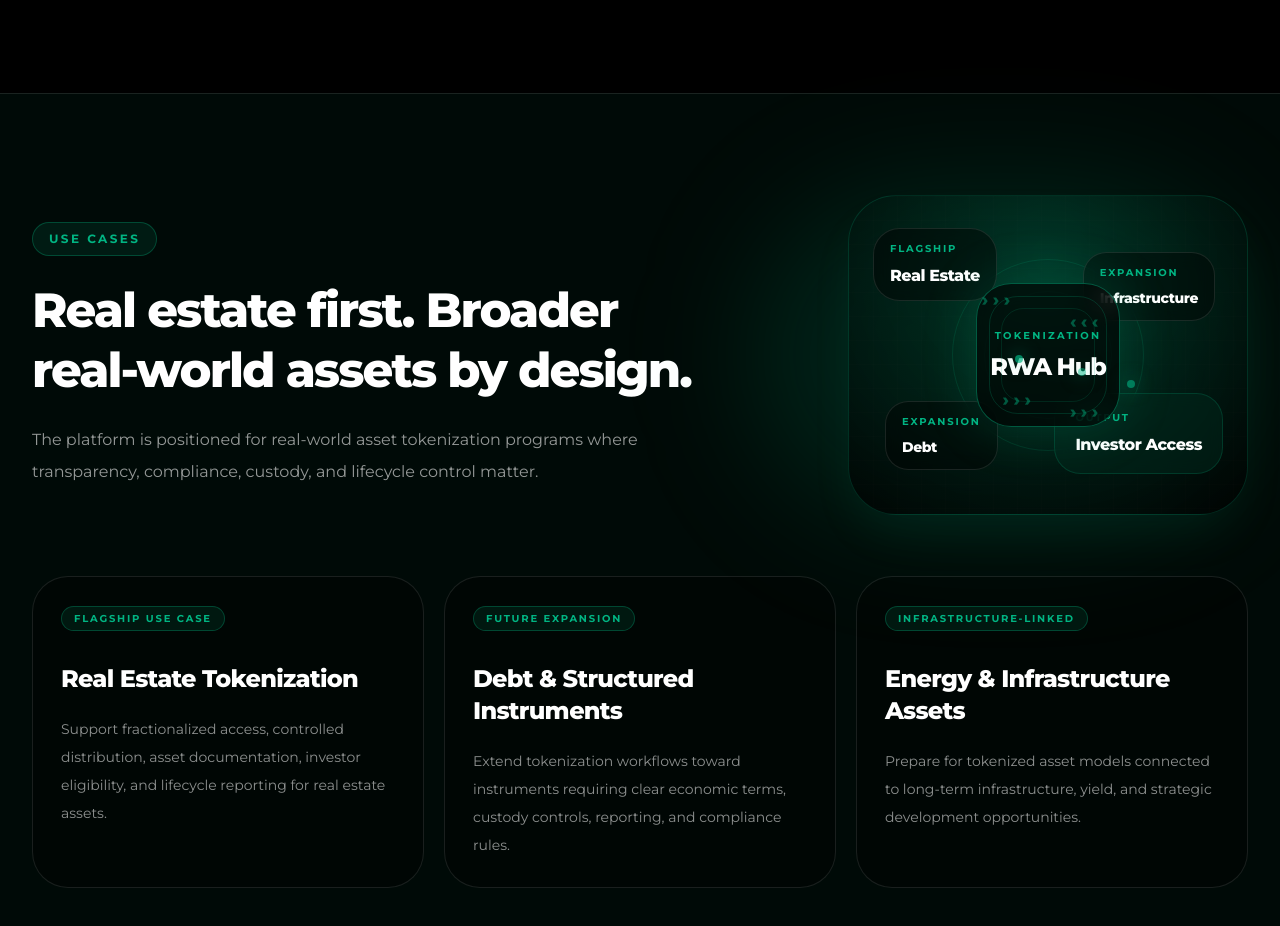
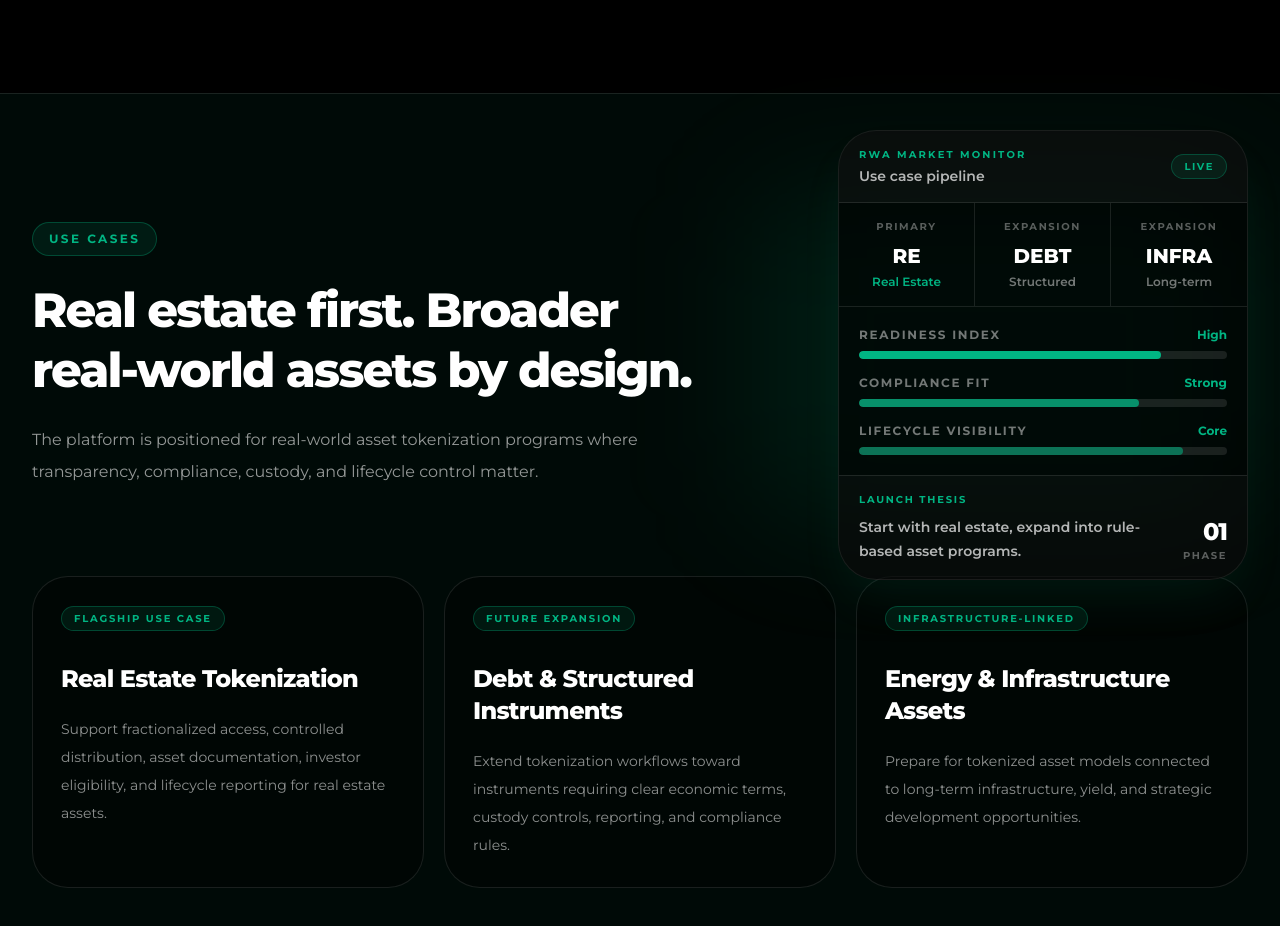
Before and after one commit to selmanpak/firstdata-website, a React (Vite) app: page /#/ in a window 1280 px wide. Before the commit this address led to /#/contact. Shown: the part 3520-4446 px from the top of the page. Built offline with nearby package versions, Linux system fonts and the light colour scheme.

Commit message:
Make homepage use cases visual enterprise Bloomberg style

```diff
--- a/src/pages/Home.tsx
+++ b/src/pages/Home.tsx
@@ -254,78 +254,115 @@ export default function Home() {
             </div>
 
             <div className="relative hidden min-h-[330px] lg:block">
-              <div className="absolute inset-0 rounded-full bg-[#00B583]/15 blur-3xl" />
-              <div className="absolute right-0 top-1/2 h-[320px] w-[400px] -translate-y-1/2 overflow-hidden rounded-[3rem] border border-[#00B583]/20 bg-[radial-gradient(circle_at_50%_20%,rgba(0,181,131,0.16),rgba(0,41,29,0.45)_42%,rgba(0,0,0,0.75)_100%)] p-6 shadow-2xl shadow-[#00B583]/10">
-                <div className="absolute inset-0 bg-[linear-gradient(rgba(255,255,255,0.04)_1px,transparent_1px),linear-gradient(90deg,rgba(255,255,255,0.04)_1px,transparent_1px)] bg-[size:24px_24px] opacity-20" />
-                <div className="absolute left-1/2 top-1/2 h-48 w-48 -translate-x-1/2 -translate-y-1/2 rounded-full border border-[#00B583]/15" />
-                <div className="absolute left-1/2 top-1/2 h-32 w-32 -translate-x-1/2 -translate-y-1/2 rounded-full border border-[#00B583]/25" />
+              <div className="absolute inset-0 rounded-[3rem] bg-[#00B583]/10 blur-3xl" />
+              <div className="absolute right-0 top-1/2 w-[410px] -translate-y-1/2 overflow-hidden rounded-[2.4rem] border border-white/10 bg-black/60 shadow-2xl shadow-[#00B583]/10">
+                <div className="flex items-center justify-between border-b border-white/10 bg-white/[0.035] px-5 py-4">
+                  <div>
+                    <div className="text-[10px] font-bold uppercase tracking-[0.22em] text-[#00B583]">
+                      RWA Market Monitor
+                    </div>
+                    <div className="mt-1 text-sm font-semibold text-white/70">
+                      Use case pipeline
+                    </div>
+                  </div>
+                  <div className="rounded-full border border-[#00B583]/30 bg-[#00B583]/10 px-3 py-1 text-[10px] font-bold uppercase tracking-[0.16em] text-[#00B583]">
+                    Live
+                  </div>
+                </div>
 
-                <div className="relative h-full">
-                  <div className="absolute left-0 top-2 rounded-[1.65rem] border border-white/10 bg-black/45 px-4 py-3 backdrop-blur-sm">
-                    <div className="text-[10px] font-bold uppercase tracking-[0.18em] text-[#00B583]">
-                      Flagship
+                <div className="grid grid-cols-3 border-b border-white/10 text-center">
+                  <div className="border-r border-white/10 px-4 py-4">
+                    <div className="text-[10px] font-bold uppercase tracking-[0.16em] text-white/35">
+                      Primary
                     </div>
-                    <div className="mt-2 text-base font-extrabold tracking-[-0.03em] text-white">
+                    <div className="mt-2 text-xl font-extrabold text-white">
+                      RE
+                    </div>
+                    <div className="mt-1 text-xs font-semibold text-[#00B583]">
                       Real Estate
                     </div>
                   </div>
-
-                  <div className="absolute bottom-5 left-3 rounded-[1.45rem] border border-white/10 bg-black/40 px-4 py-3 backdrop-blur-sm">
-                    <div className="text-[10px] font-bold uppercase tracking-[0.18em] text-[#00B583]">
+                  <div className="border-r border-white/10 px-4 py-4">
+                    <div className="text-[10px] font-bold uppercase tracking-[0.16em] text-white/35">
                       Expansion
                     </div>
-                    <div className="mt-2 text-sm font-extrabold tracking-[-0.03em] text-white">
-                      Debt
+                    <div className="mt-2 text-xl font-extrabold text-white">
+                      DEBT
+                    </div>
+                    <div className="mt-1 text-xs font-semibold text-white/45">
+                      Structured
+                    </div>
+                  </div>
+                  <div className="px-4 py-4">
+                    <div className="text-[10px] font-bold uppercase tracking-[0.16em] text-white/35">
+                      Expansion
+                    </div>
+                    <div className="mt-2 text-xl font-extrabold text-white">
+                      INFRA
+                    </div>
+                    <div className="mt-1 text-xs font-semibold text-white/45">
+                      Long-term
+                    </div>
+                  </div>
+                </div>
+
+                <div className="space-y-4 p-5">
+                  <div>
+                    <div className="mb-2 flex items-center justify-between text-xs">
+                      <span className="font-bold uppercase tracking-[0.14em] text-white/45">
+                        Readiness index
+                      </span>
+                      <span className="font-bold text-[#00B583]">High</span>
+                    </div>
+                    <div className="h-2 overflow-hidden rounded-full bg-white/10">
+                      <div className="h-full w-[82%] rounded-full bg-[#00B583]" />
                     </div>
                   </div>
 
-                  <div className="absolute right-2 top-8 rounded-[1.45rem] border border-white/10 bg-black/40 px-4 py-3 backdrop-blur-sm">
-                    <div className="text-[10px] font-bold uppercase tracking-[0.18em] text-[#00B583]">
-                      Expansion
+                  <div>
+                    <div className="mb-2 flex items-center justify-between text-xs">
+                      <span className="font-bold uppercase tracking-[0.14em] text-white/45">
+                        Compliance fit
+                      </span>
+                      <span className="font-bold text-[#00B583]">Strong</span>
                     </div>
-                    <div className="mt-2 text-sm font-extrabold tracking-[-0.03em] text-white">
-                      Infrastructure
+                    <div className="h-2 overflow-hidden rounded-full bg-white/10">
+                      <div className="h-full w-[76%] rounded-full bg-[#00B583]/75" />
                     </div>
                   </div>
 
-                  <div className="absolute bottom-4 right-0 rounded-[1.65rem] border border-[#00B583]/20 bg-[#00291D]/50 px-5 py-4 backdrop-blur-sm">
-                    <div className="text-[10px] font-bold uppercase tracking-[0.18em] text-[#00B583]">
-                      Output
+                  <div>
+                    <div className="mb-2 flex items-center justify-between text-xs">
+                      <span className="font-bold uppercase tracking-[0.14em] text-white/45">
+                        Lifecycle visibility
+                      </span>
+                      <span className="font-bold text-[#00B583]">Core</span>
                     </div>
-                    <div className="mt-2 text-base font-extrabold tracking-[-0.03em] text-white">
-                      Investor Access
+                    <div className="h-2 overflow-hidden rounded-full bg-white/10">
+                      <div className="h-full w-[88%] rounded-full bg-[#00B583]/55" />
                     </div>
                   </div>
+                </div>
 
-                  <div className="absolute left-1/2 top-1/2 flex h-36 w-36 -translate-x-1/2 -translate-y-1/2 items-center justify-center rounded-[2.2rem] border border-[#00B583]/45 bg-black/60 shadow-[0_0_55px_rgba(0,181,131,0.20)] backdrop-blur-md">
-                    <div className="absolute inset-3 rounded-[1.8rem] border border-[#00B583]/20" />
-                    <div className="absolute inset-6 rounded-[1.4rem] border border-[#00B583]/15" />
-                    <div className="text-center">
-                      <div className="text-[10px] font-bold uppercase tracking-[0.22em] text-[#00B583]">
-                        Tokenization
+                <div className="border-t border-white/10 bg-white/[0.025] px-5 py-4">
+                  <div className="grid grid-cols-[1fr_auto] items-end gap-5">
+                    <div>
+                      <div className="text-[10px] font-bold uppercase tracking-[0.18em] text-[#00B583]">
+                        Launch thesis
                       </div>
-                      <div className="mt-2 text-2xl font-extrabold tracking-[-0.05em] text-white">
-                        RWA Hub
+                      <div className="mt-2 text-sm font-semibold leading-6 text-white/70">
+                        Start with real estate, expand into rule-based asset programs.
+                      </div>
+                    </div>
+                    <div className="text-right">
+                      <div className="text-2xl font-extrabold tracking-[-0.04em] text-white">
+                        01
+                      </div>
+                      <div className="text-[10px] font-bold uppercase tracking-[0.16em] text-white/35">
+                        Phase
                       </div>
                     </div>
                   </div>
-
-                  <div className="absolute left-[6.8rem] top-[4.1rem] text-lg font-extrabold tracking-[0.26em] text-[#00B583]/45">
-                    ›››
-                  </div>
-                  <div className="absolute left-[8.1rem] bottom-[4.75rem] text-lg font-extrabold tracking-[0.26em] text-[#00B583]/45">
-                    ›››
-                  </div>
-                  <div className="absolute right-[7.5rem] top-[5.5rem] text-lg font-extrabold tracking-[0.26em] text-[#00B583]/45">
-                    ‹‹‹
-                  </div>
-                  <div className="absolute right-[7.5rem] bottom-[4rem] text-lg font-extrabold tracking-[0.26em] text-[#00B583]/45">
-                    ›››
-                  </div>
-
-                  <div className="absolute left-[8.9rem] top-[8.45rem] h-2 w-2 rounded-full bg-[#00B583]/70 shadow-[0_0_18px_rgba(0,181,131,0.7)]" />
-                  <div className="absolute right-[8.55rem] top-[9.25rem] h-2 w-2 rounded-full bg-[#00B583]/50 shadow-[0_0_18px_rgba(0,181,131,0.5)]" />
-                  <div className="absolute left-[15.9rem] bottom-[6.4rem] h-2 w-2 rounded-full bg-[#00B583]/60 shadow-[0_0_18px_rgba(0,181,131,0.6)]" />
                 </div>
               </div>
             </div>
```
